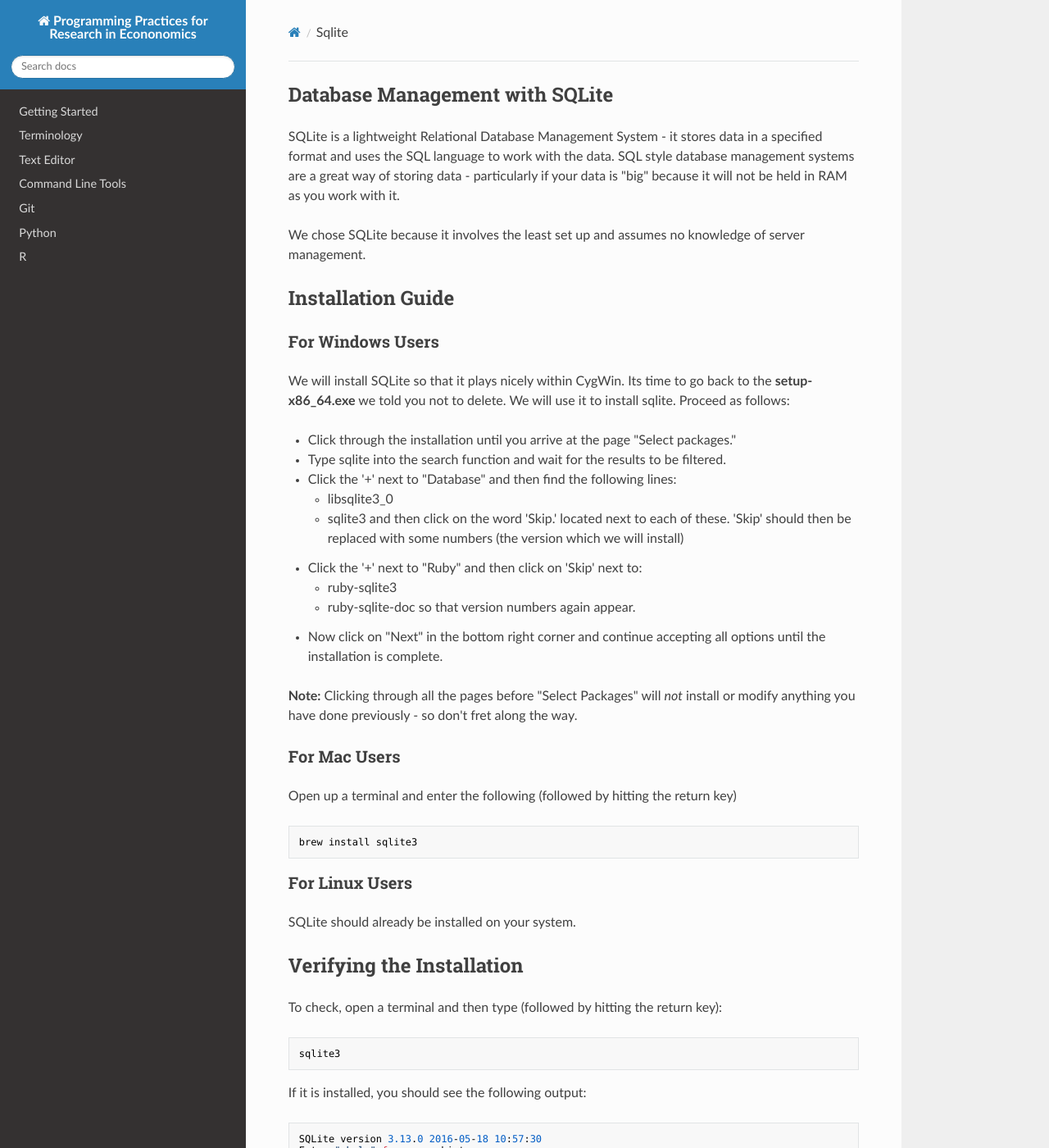
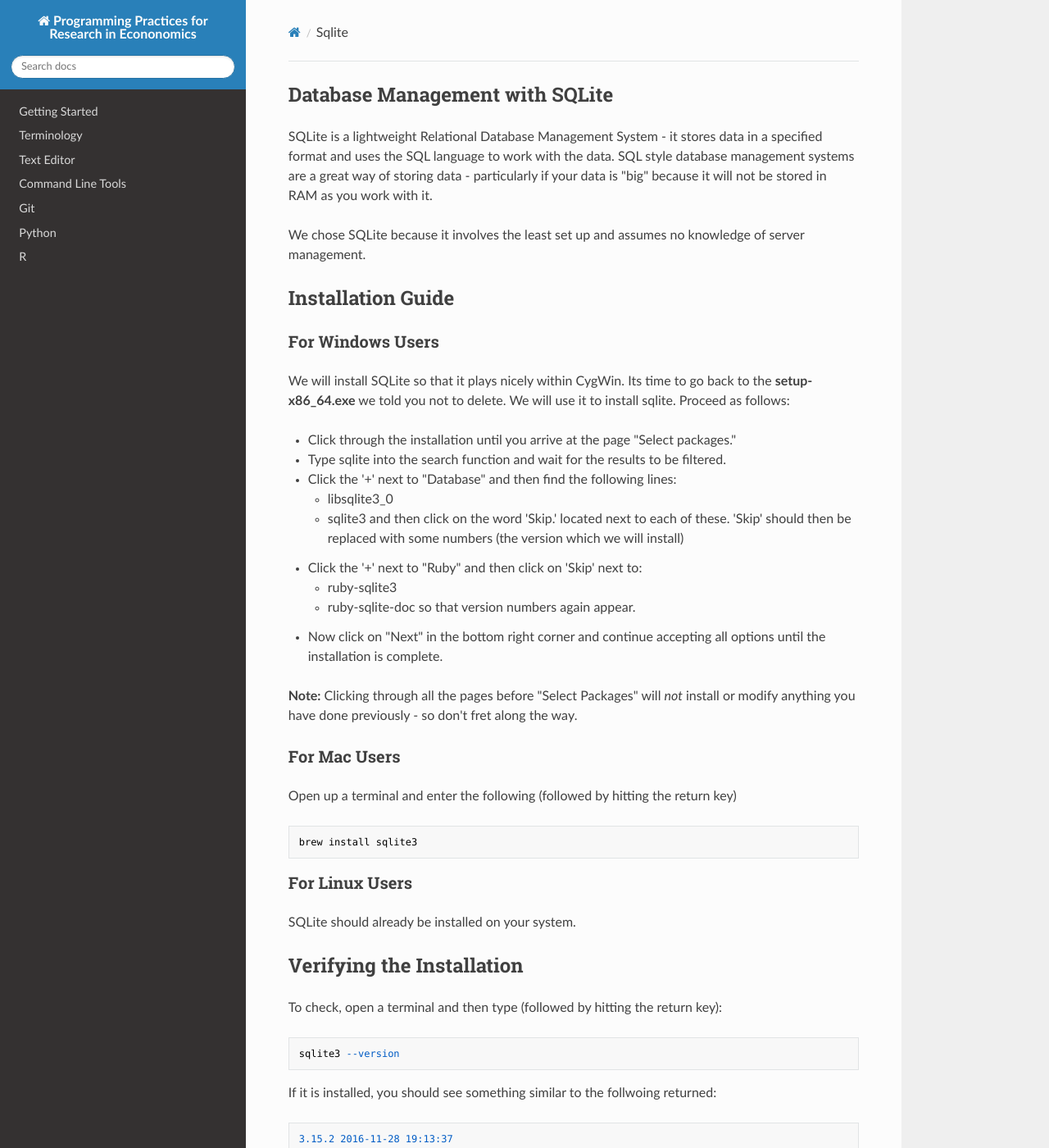
Before and after one commit to pp4rs/DEPRECATED-installation-guide, an MkDocs documentation site: the page built from docs/sqlite.md, in a window 1280 px wide and 1400 px high. Shown: the whole window at 82% size. Built offline with MkDocs 1.6.1, drawn with Linux system fonts in a browser that asks for light colours; nearby versions of some CDN libraries; old or Windows-style settings are respelled for this version of MkDocs; some of the changed text lies outside the part shown.

Commit message:
simplifed the verification of sqlite installation

```diff
--- a/docs/sqlite.md
+++ b/docs/sqlite.md
@@ -1,7 +1,7 @@
 ## Database Management with SQLite
 
 SQLite is a lightweight Relational Database Management System - it stores data in a specified format and uses the SQL language to work with the data.
-SQL style database management systems are a great way of storing data - particularly if your data is "big" because it will not be held in RAM as you work with it.
+SQL style database management systems are a great way of storing data - particularly if your data is "big" because it will not be stored in RAM as you work with it.
 
 We chose SQLite because it involves the least set up and assumes no knowledge of server management.
 
@@ -41,13 +41,10 @@
 
 To check, open a terminal and then type (followed by hitting the return key):
 
-    sqlite3
+    sqlite3 --version
 
-If it is installed, you should see the following output:
+If it is installed, you should see something similar to the follwoing returned:
 
-    SQLite version 3.13.0 2016-05-18 10:57:30
-    Enter ".help" for usage hints.
-    Connected to a transient in-memory database.
-    Use ".open FILENAME" to reopen on a persistent database.
+    3.15.2 2016-11-28 19:13:37
 
-**Note: exit sqlite by typing `.exit`**
+This is the version number that you have installed. Ensure that the version you have installed is `3.15.1` or higher.
```
